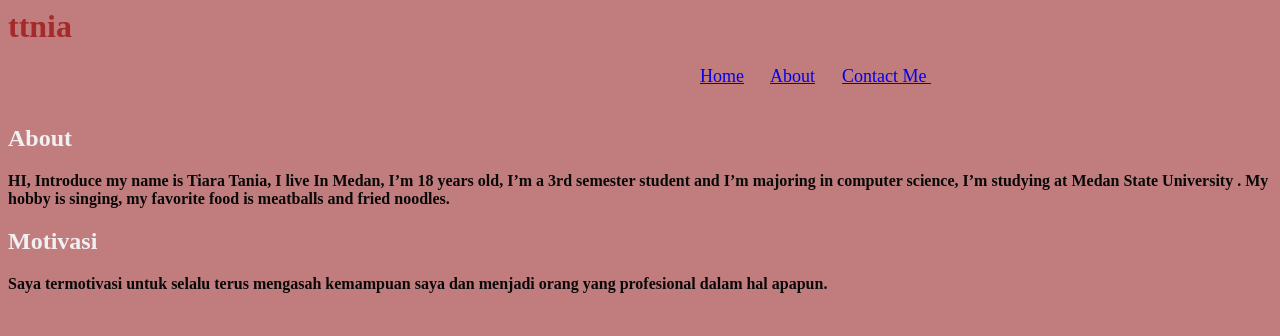
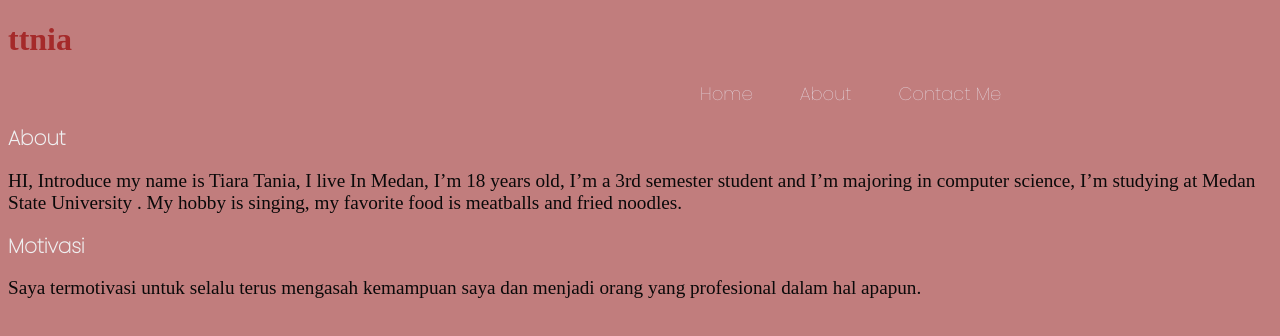
Before and after one commit to TiaraTania23/mypersonalwebsite, a plain HTML site: page about.html in a window 1280 px wide. Drawn offline with Linux system fonts and the light colour scheme; a web font is replaced by a local one.

Commit message:
refactor: update the new styling

```diff
--- /dev/null
+++ b/about.css
@@ -0,0 +1,35 @@
+@import url("https://fonts.googleapis.com/css2?family=Jim+Nightshade&display=swap");
+@import url("https://fonts.googleapis.com/css2?family=Poppins:wght@100&family=Potta+One&display=swap");
+body {
+  background-color: #c17d7d;
+}
+
+.logo {
+  color: brown;
+  font-family: "Jim NightShade";
+}
+
+.nav-1,
+.nav-2,
+.nav-3 {
+  margin-right: 20px;
+  text-decoration: none;
+  color: rgb(237, 237, 247);
+  font-family: "Poppins";
+  font-style: bold;
+}
+
+.about,
+.motivasi {
+  color: rgb(239, 240, 241);
+  font-family: "Poppins";
+  font-style: bold;
+  font-size: 20px;
+}
+
+.my-self,
+.my-motivasi {
+  color: rgb(10, 9, 9);
+  font-weight: 500;
+  font-size: larger;
+}
--- a/about.html
+++ b/about.html
@@ -1,29 +1,28 @@
-<body style="background-color: #C17D7D;"
-<h3>
-  <h1 style="color: brown ;">ttnia</h1>
-  &nbsp;&nbsp;&nbsp;&nbsp;&nbsp;&nbsp;&nbsp;&nbsp;&nbsp;&nbsp;&nbsp;&nbsp;&nbsp;&nbsp;&nbsp;&nbsp;&nbsp;&nbsp;&nbsp;&nbsp;&nbsp;&nbsp;&nbsp;&nbsp;&nbsp;&nbsp;&nbsp;&nbsp;&nbsp;&nbsp;&nbsp;&nbsp;&nbsp;&nbsp;&nbsp;&nbsp;&nbsp;&nbsp;&nbsp;&nbsp;&nbsp;&nbsp;&nbsp;&nbsp;&nbsp;&nbsp;&nbsp;&nbsp;&nbsp;&nbsp;&nbsp;&nbsp;&nbsp;&nbsp;&nbsp;&nbsp;&nbsp;
-  &nbsp;&nbsp;&nbsp;&nbsp;&nbsp;&nbsp;&nbsp;&nbsp;&nbsp;&nbsp;&nbsp;&nbsp;&nbsp;&nbsp;&nbsp;&nbsp;&nbsp;&nbsp;&nbsp;&nbsp;&nbsp;&nbsp;&nbsp;&nbsp;&nbsp;&nbsp;&nbsp;&nbsp;&nbsp;&nbsp;&nbsp;&nbsp;&nbsp;&nbsp;&nbsp;&nbsp;&nbsp;&nbsp;&nbsp;&nbsp;&nbsp;&nbsp;&nbsp;&nbsp;&nbsp;&nbsp;&nbsp;&nbsp;&nbsp;&nbsp;&nbsp;&nbsp;&nbsp;&nbsp;&nbsp;&nbsp;
-  &nbsp;&nbsp;&nbsp;&nbsp;&nbsp;&nbsp;&nbsp;&nbsp;&nbsp;&nbsp;&nbsp;&nbsp;&nbsp;&nbsp;&nbsp;&nbsp;&nbsp;&nbsp;&nbsp;&nbsp;&nbsp;&nbsp;&nbsp;&nbsp;&nbsp;&nbsp;&nbsp;&nbsp;&nbsp;&nbsp;&nbsp;&nbsp;&nbsp;&nbsp;&nbsp;&nbsp;&nbsp;&nbsp;&nbsp;&nbsp;&nbsp;&nbsp;&nbsp;&nbsp;&nbsp;&nbsp;&nbsp;&nbsp;&nbsp;&nbsp;&nbsp;&nbsp;&nbsp;&nbsp;&nbsp;&nbsp;&nbsp;
+<!DOCTYPE html>
+<html lang="en">
+  <head>
+    <meta charset="UTF-8" />
+    <meta name="viewport" content="width=device-width, initial-scale=1.0" />
+    <title>MyPersonalWebsite</title>
+    <link rel="stylesheet" href="about.css" />
+  </head>
+  <body style="background-color: #c17d7d" <h3>
+    <h1 class="logo" style="color: brown">ttnia</h1>
+    &nbsp;&nbsp;&nbsp;&nbsp;&nbsp;&nbsp;&nbsp;&nbsp;&nbsp;&nbsp;&nbsp;&nbsp;&nbsp;&nbsp;&nbsp;&nbsp;&nbsp;&nbsp;&nbsp;&nbsp;&nbsp;&nbsp;&nbsp;&nbsp;&nbsp;&nbsp;&nbsp;&nbsp;&nbsp;&nbsp;&nbsp;&nbsp;&nbsp;&nbsp;&nbsp;&nbsp;&nbsp;&nbsp;&nbsp;&nbsp;&nbsp;&nbsp;&nbsp;&nbsp;&nbsp;&nbsp;&nbsp;&nbsp;&nbsp;&nbsp;&nbsp;&nbsp;&nbsp;&nbsp;&nbsp;&nbsp;&nbsp;
+    &nbsp;&nbsp;&nbsp;&nbsp;&nbsp;&nbsp;&nbsp;&nbsp;&nbsp;&nbsp;&nbsp;&nbsp;&nbsp;&nbsp;&nbsp;&nbsp;&nbsp;&nbsp;&nbsp;&nbsp;&nbsp;&nbsp;&nbsp;&nbsp;&nbsp;&nbsp;&nbsp;&nbsp;&nbsp;&nbsp;&nbsp;&nbsp;&nbsp;&nbsp;&nbsp;&nbsp;&nbsp;&nbsp;&nbsp;&nbsp;&nbsp;&nbsp;&nbsp;&nbsp;&nbsp;&nbsp;&nbsp;&nbsp;&nbsp;&nbsp;&nbsp;&nbsp;&nbsp;&nbsp;&nbsp;&nbsp;
+    &nbsp;&nbsp;&nbsp;&nbsp;&nbsp;&nbsp;&nbsp;&nbsp;&nbsp;&nbsp;&nbsp;&nbsp;&nbsp;&nbsp;&nbsp;&nbsp;&nbsp;&nbsp;&nbsp;&nbsp;&nbsp;&nbsp;&nbsp;&nbsp;&nbsp;&nbsp;&nbsp;&nbsp;&nbsp;&nbsp;&nbsp;&nbsp;&nbsp;&nbsp;&nbsp;&nbsp;&nbsp;&nbsp;&nbsp;&nbsp;&nbsp;&nbsp;&nbsp;&nbsp;&nbsp;&nbsp;&nbsp;&nbsp;&nbsp;&nbsp;&nbsp;&nbsp;&nbsp;&nbsp;&nbsp;&nbsp;&nbsp;
 
-  <font face="cinzel" size="4">
-    <a href="index.html">Home</a> &nbsp;&nbsp;&nbsp;&nbsp;
-    <a href="about.html">About</a> &nbsp;&nbsp;&nbsp;&nbsp;
-    <a href="contact.html">Contact Me </a> &nbsp;&nbsp;&nbsp;&nbsp;
-  </font>
-</h3>
-<br />
-<br />
-<h2 style="color: rgb(239, 240, 241);">About</h2>
-<b style="color: rgb(10, 9, 9);">
-  HI, Introduce my name is Tiara Tania, I live In Medan, I’m 18 years old, I’m a
-  3rd semester student and I’m majoring in computer science, I’m studying at
-  Medan State University . My hobby is singing, my favorite food is meatballs
-  and fried noodles.
-</b>
-<h2 style="color: rgb(239, 240, 241);">Motivasi</h2>
-<b style="color: rgb(10, 9, 9);"></p>
-  Saya termotivasi untuk selalu terus mengasah kemampuan saya dan menjadi orang
-  yang profesional dalam hal apapun.
-</b>
-<br />
-<h3></h3>
+    <font face="cinzel" size="4">
+      <a class="nav-1" href="index.html">Home</a> &nbsp;&nbsp;&nbsp;&nbsp;
+      <a class="nav-2" href="about.html">About</a> &nbsp;&nbsp;&nbsp;&nbsp;
+      <a class="nav-3" href="contact.html">Contact Me </a> &nbsp;&nbsp;&nbsp;&nbsp;
+    </font>
+    <h2 class="about" style="color: rgb(239, 240, 241)">About</h2>
+    <b class="my-self" style="color: rgb(10, 9, 9)">
+      HI, Introduce my name is Tiara Tania, I live In Medan, I’m 18 years old, I’m a 3rd semester student and I’m majoring in computer
+      science, I’m studying at Medan State University . My hobby is singing, my favorite food is meatballs and fried noodles.
+      <h2 class="motivasi" style="color: rgb(239, 240, 241)">Motivasi</h2>
+      Saya termotivasi untuk selalu terus mengasah kemampuan saya dan menjadi orang yang profesional dalam hal apapun.</b
+    >
+  </body>
+</html>
--- /dev/null
+++ b/contact.css
@@ -0,0 +1,36 @@
+@import url("https://fonts.googleapis.com/css2?family=Jim+Nightshade&display=swap");
+@import url("https://fonts.googleapis.com/css2?family=Poppins:wght@100&family=Potta+One&display=swap");
+body {
+  background-color: #c17d7d;
+}
+
+.logo {
+  color: brown;
+  font-family: "Jim NightShade";
+}
+.nav-1,
+.nav-2,
+.nav-3 {
+  margin-right: 20px;
+  text-decoration: none;
+  color: rgb(239, 240, 241);
+  font-family: "Poppins";
+  font-style: bold;
+}
+
+.Contact-Me {
+  padding: 10px;
+  color: black;
+  font-family: "Poppins";
+  font-style: bold;
+  font-size: 20px;
+}
+
+.logo-email {
+  display: block;
+}
+
+.email {
+  color: rgb(0, 0, 0);
+  font-size: larger;
+}
--- /dev/null
+++ b/index.css
@@ -0,0 +1,37 @@
+@import url("https://fonts.googleapis.com/css2?family=Jim+Nightshade&display=swap");
+@import url("https://fonts.googleapis.com/css2?family=Potta+One&display=swap");
+@import url("https://fonts.googleapis.com/css2?family=Poppins:wght@100&family=Potta+One&display=swap");
+
+body {
+  background-color: #c17d7d;
+}
+
+.logo {
+  color: brown;
+  font-family: "Jim NightShade";
+}
+.nav-1,
+.nav-2,
+.nav-3 {
+  margin-right: 20px;
+  text-decoration: none;
+  color: rgb(239, 240, 241);
+  font-family: "Poppins";
+  font-style: bold;
+}
+
+.salam-kenal {
+  text-align: left;
+  color: aliceblue;
+  font-family: "Potta One";
+  font-size: larger;
+}
+
+.my-photo {
+  display: block;
+  margin-left: 5%;
+}
+
+.lebih-lanjut {
+  text-align: left;
+}
```
Also changed, not shown: contact.html (+17 -11 lines), index.html (+17 -24 lines).
